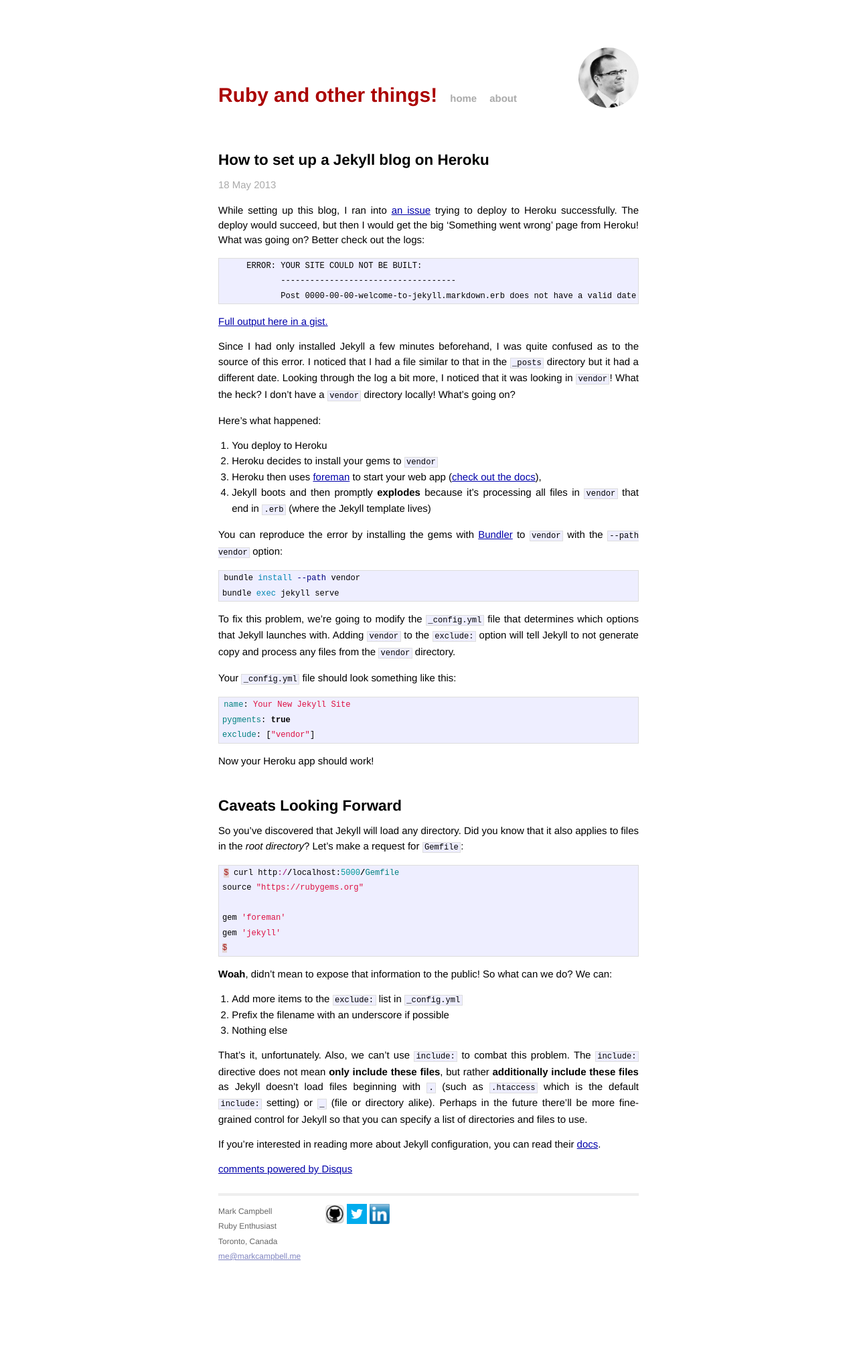
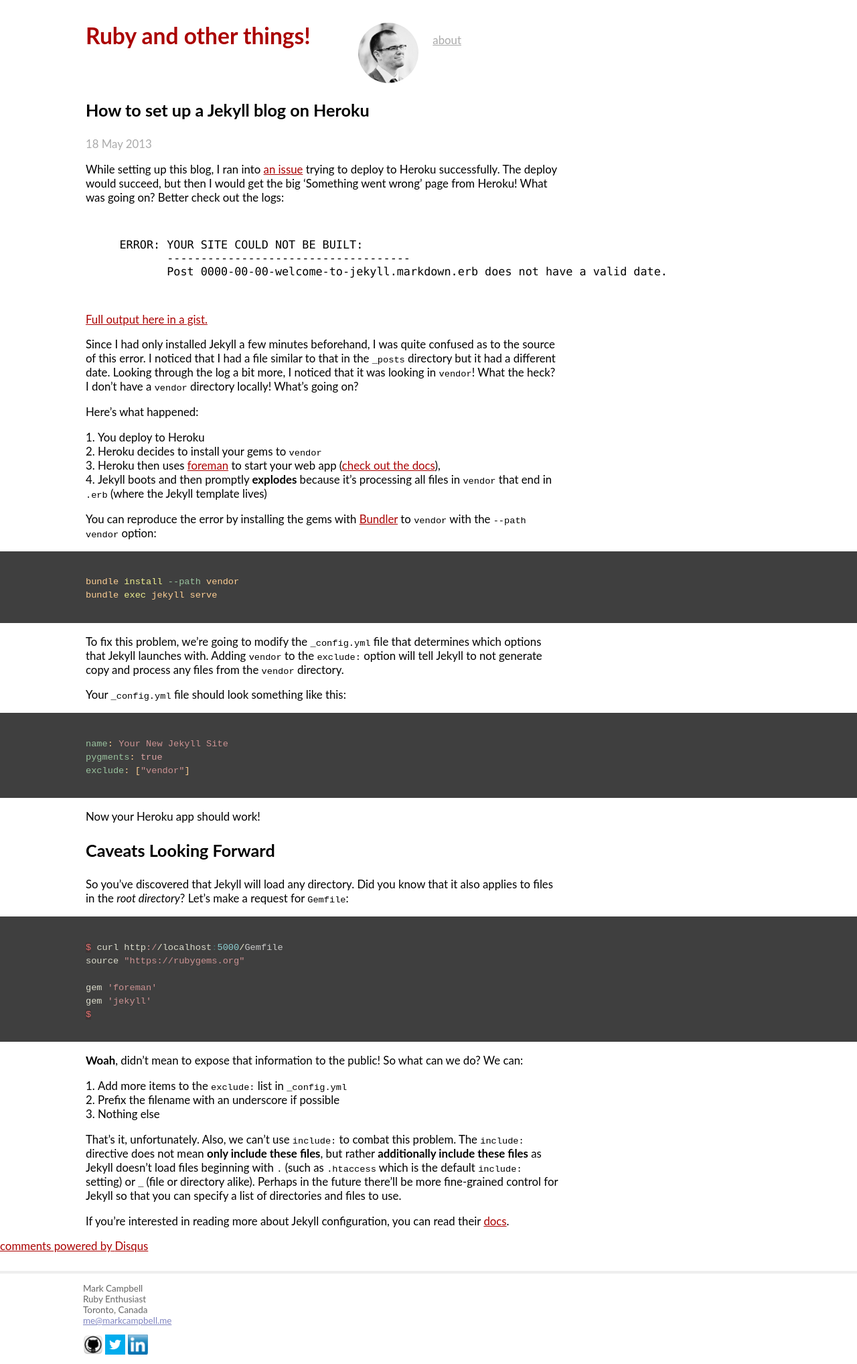
Before and after one commit to Nitrodist/markcampbell.me, a Jekyll site: the page built from _posts/2013-05-18-how-to-set-up-jekyll-on-heroku.markdown, in a window 1280 px wide. Shown: the whole page at 67% size. Built offline with Jekyll 4.4.1, drawn with Linux system fonts in a browser that asks for light colours; comment, search, counter and statistics services are not loaded; before the commit the page ends 1954 px from its top, so only the background shows below that.

Commit message:
Update css to make the site look pretty

```diff
--- a/_layouts/default.html
+++ b/_layouts/default.html
@@ -19,12 +19,10 @@
 
         <div class="container">
           <div class="site">
-            <div class="header">
-              <h1 class="title"><a href="/">{{ site.name }}</a></h1>
-              <a class="extra" href="/">home</a>
-              <a class="extra" href="/about.html">about</a>
-              <div class="circular headshot"></div>
-            </div>
+
+            <h1 class="title"><a href="/">{{ site.name }}</a></h1>
+            <a href="/"><div class="circular headshot"></div></a>
+            <a class="extra" href="/about.html">about</a>
 
                 {{ content }}
 
--- a/_layouts/resume.html
+++ b/_layouts/resume.html
@@ -5,12 +5,6 @@
         <meta http-equiv="X-UA-Compatible" content="IE=edge,chrome=1">
         <title>{{ page.title }}</title>
         <meta name="viewport" content="width=600">
-
-        <!-- syntax highlighting CSS -->
-        <link rel="stylesheet" href="/css/syntax.css">
-
-        <!-- Custom CSS -->
-        <link rel="stylesheet" href="/css/main.css">
 
         <!-- Resume CSS -->
         <link rel="stylesheet" href="/css/resume.css">
--- a/css/main.css
+++ b/css/main.css
@@ -14,48 +14,36 @@
 
 body {
   background-color: #FFF;
-  font: 13.34px Helvetica, Arial, sans-serif;
-  font-size: small;
-  text-align: center;
+  font: 105% "Lato", "Helvetica Neue", Helvetica, Arial, sans-serif;
 }
 
-h1, h2, h3, h4, h5, h6 {
-  margin-top: 2em;
+h1, h2, h3, h4, h5, h6, p, ul, ol, pre {
+  margin: 1em 2em 1em 10%;
 }
 
-ul {
-  margin-top: 1em;
+p, ul, ol {
+  width: 42em;
 }
 
-h1 { margin-bottom: 1em; }
-p { margin: 1em 0; }
-
-a         { color: #00a; }
+a         { color: #A00; }
 a:hover   { color: #000; }
-a:visited { color: #a0a; }
+a:visited { color: #006D94; }
 
 table {
   font-size: inherit;
-  font: 100%;
 }
 
-/*****************************************************************************/
-/*
-/* Home
-/*
-/*****************************************************************************/
-ul.posts {
-  list-style-type: none;
-  margin-bottom: 2em;
+table.posts {
+  margin-left: 10%;
 }
 
-ul.posts li {
-  line-height: 1.75em;
+.posts-index-row > td {
+  padding-bottom: 0.5em;
 }
 
-ul.posts span {
+.posts-index-date {
   color: #aaa;
-  font-family: Monaco, "Courier New", monospace;
+  text-transform: uppercase;
   font-size: 80%;
 }
 
@@ -65,49 +53,34 @@
 /*
 /*****************************************************************************/
 
-.container {
-  padding: 2em;
+h1.title {
+  margin-top: 2em;
+  display: inline;
 }
 
-.site {
-  font-size: 115%;
-  text-align: justify;
-  max-width: 42em;
-  margin: 3em auto 2em;
-  line-height: 1.5em;
-}
-
-.site .header a {
-  font-weight: bold;
+h1.title a {
+  color: #a00;
   text-decoration: none;
 }
 
-.site .header h1.title {
-  display: inline-block;
-}
-
-.site .header h1.title a {
-  color: #a00;
-}
-
-.site .header h1.title a:hover {
+h1.title a:hover {
   color: #000;
 }
 
-.site .header a.extra {
+a.extra {
   color: #aaa;
   margin-left: 1em;
 }
 
-.site .header a.extra:hover {
+a.extra:hover {
   color: #000;
 }
 
-.site .meta {
+.meta {
   color: #aaa;
 }
 
-.site .footer {
+.footer {
   font-size: 80%;
   color: #666;
   border-top: 4px solid #eee;
@@ -115,23 +88,12 @@
   overflow: hidden;
 }
 
-.site .footer .contact {
-  float: left;
+.footer .contact {
   margin-right: 3em;
 }
 
-.site .footer .contact a {
+.footer .contact a {
   color: #8085C1;
-}
-
-.site .footer .rss {
-  margin-top: 1.1em;
-  margin-right: -.2em;
-  float: right;
-}
-
-.site .footer .rss img {
-  border: 0;
 }
 
 .circular {
@@ -143,9 +105,11 @@
 }
 
 .headshot {
+  margin-top: 2em;
   background: url(/images/headshot.jpg) no-repeat;
   background-size: 100% 100%;
-  float: right;
+  display: inline-block;
+  vertical-align: middle;
 }
 
 .contact_image {
@@ -154,41 +118,35 @@
   height: 30px;
 }
 
+#disqus_thread {
+  margin-left: 10%;
+  margin-right: 10%;
+}
+
 /*****************************************************************************/
 /*
 /* Posts
 /*
 /*****************************************************************************/
 
-/* standard */
-#post pre {
-  border: 1px solid #ddd;
-  background-color: #eef;
-  padding: 0 .4em;
-  overflow-x: auto;
+#post * {
+  padding: inherit 2em;
+}
+
+#post .highlight {
+  background-color:#3f3f3f;
 }
 
 #post ul, #post ol {
-  margin-left: 1.35em;
+  list-style-position: inside;
 }
 
-#post code {
-  border: 1px solid #ddd;
-  background-color: #eef;
-  padding: 0 .2em;
+#post pre {
+  font-family: Consolas, "Andale Mono WT", "Andale Mono", "Lucida Console", "Lucida Sans Typewriter", "DejaVu Sans Mono", "Bitstream Vera Sans Mono", "Liberation Mono", "Nimbus Mono L", Monaco, "Courier New", Courier, monospace;
+  width: 100%;
+  margin: 0 0 0 10%;
+  padding-left: 0;
+  padding-top: 2em;
+  padding-bottom: 2em;
+  overflow-x: auto;
 }
-
-#post pre code {
-  border: none;
-}
-
-/* terminal */
-#post pre.terminal {
-  border: 1px solid #000;
-  background-color: #333;
-  color: #FFF;
-}
-
-#post pre.terminal code {
-  background-color: #333;
-}
--- a/css/syntax.css
+++ b/css/syntax.css
@@ -1,60 +1,71 @@
-.highlight  { background: #ffffff; overflow: auto; }
-.highlight .c { color: #999988; font-style: italic } /* Comment */
-.highlight .err { color: #a61717; background-color: #e3d2d2 } /* Error */
-.highlight .k { font-weight: bold } /* Keyword */
-.highlight .o { font-weight: bold } /* Operator */
-.highlight .cm { color: #999988; font-style: italic } /* Comment.Multiline */
-.highlight .cp { color: #999999; font-weight: bold } /* Comment.Preproc */
-.highlight .c1 { color: #999988; font-style: italic } /* Comment.Single */
-.highlight .cs { color: #999999; font-weight: bold; font-style: italic } /* Comment.Special */
-.highlight .gd { color: #000000; background-color: #ffdddd } /* Generic.Deleted */
-.highlight .gd .x { color: #000000; background-color: #ffaaaa } /* Generic.Deleted.Specific */
-.highlight .ge { font-style: italic } /* Generic.Emph */
-.highlight .gr { color: #aa0000 } /* Generic.Error */
-.highlight .gh { color: #999999 } /* Generic.Heading */
-.highlight .gi { color: #000000; background-color: #ddffdd } /* Generic.Inserted */
-.highlight .gi .x { color: #000000; background-color: #aaffaa } /* Generic.Inserted.Specific */
-.highlight .go { color: #888888 } /* Generic.Output */
-.highlight .gp { color: #555555 } /* Generic.Prompt */
-.highlight .gs { font-weight: bold } /* Generic.Strong */
-.highlight .gu { color: #aaaaaa } /* Generic.Subheading */
-.highlight .gt { color: #aa0000 } /* Generic.Traceback */
-.highlight .kc { font-weight: bold } /* Keyword.Constant */
-.highlight .kd { font-weight: bold } /* Keyword.Declaration */
-.highlight .kp { font-weight: bold } /* Keyword.Pseudo */
-.highlight .kr { font-weight: bold } /* Keyword.Reserved */
-.highlight .kt { color: #445588; font-weight: bold } /* Keyword.Type */
-.highlight .m { color: #009999 } /* Literal.Number */
-.highlight .s { color: #d14 } /* Literal.String */
-.highlight .na { color: #008080 } /* Name.Attribute */
-.highlight .nb { color: #0086B3 } /* Name.Builtin */
-.highlight .nc { color: #445588; font-weight: bold } /* Name.Class */
-.highlight .no { color: #008080 } /* Name.Constant */
-.highlight .ni { color: #800080 } /* Name.Entity */
-.highlight .ne { color: #990000; font-weight: bold } /* Name.Exception */
-.highlight .nf { color: #990000; font-weight: bold } /* Name.Function */
-.highlight .nn { color: #555555 } /* Name.Namespace */
-.highlight .nt { color: #000080 } /* Name.Tag */
-.highlight .nv { color: #008080 } /* Name.Variable */
-.highlight .ow { font-weight: bold } /* Operator.Word */
-.highlight .w { color: #bbbbbb } /* Text.Whitespace */
-.highlight .mf { color: #009999 } /* Literal.Number.Float */
-.highlight .mh { color: #009999 } /* Literal.Number.Hex */
-.highlight .mi { color: #009999 } /* Literal.Number.Integer */
-.highlight .mo { color: #009999 } /* Literal.Number.Oct */
-.highlight .sb { color: #d14 } /* Literal.String.Backtick */
-.highlight .sc { color: #d14 } /* Literal.String.Char */
-.highlight .sd { color: #d14 } /* Literal.String.Doc */
-.highlight .s2 { color: #d14 } /* Literal.String.Double */
-.highlight .se { color: #d14 } /* Literal.String.Escape */
-.highlight .sh { color: #d14 } /* Literal.String.Heredoc */
-.highlight .si { color: #d14 } /* Literal.String.Interpol */
-.highlight .sx { color: #d14 } /* Literal.String.Other */
-.highlight .sr { color: #009926 } /* Literal.String.Regex */
-.highlight .s1 { color: #d14 } /* Literal.String.Single */
-.highlight .ss { color: #990073 } /* Literal.String.Symbol */
-.highlight .bp { color: #999999 } /* Name.Builtin.Pseudo */
-.highlight .vc { color: #008080 } /* Name.Variable.Class */
-.highlight .vg { color: #008080 } /* Name.Variable.Global */
-.highlight .vi { color: #008080 } /* Name.Variable.Instance */
-.highlight .il { color: #009999 } /* Literal.Number.Integer.Long */
+
+.highlight code, .highlight pre{color:#fdce93;background-color:#3f3f3f}
+.highlight .hll{background-color:#222}
+.highlight .c{color:#7f9f7f}
+.highlight .err{color:#e37170;background-color:#3d3535}
+.highlight .g{color:#7f9f7f}
+.highlight .k{color:#f0dfaf}
+.highlight .l{color:#ccc}
+.highlight .n{color:#dcdccc}
+.highlight .o{color:#f0efd0}
+.highlight .x{color:#ccc}
+.highlight .p{color:#41706f}
+.highlight .cm{color:#7f9f7f}
+.highlight .cp{color:#7f9f7f}
+.highlight .c1{color:#7f9f7f}
+.highlight .cs{color:#cd0000;font-weight:bold}
+.highlight .gd{color:#cd0000}
+.highlight .ge{color:#ccc;font-style:italic}
+.highlight .gr{color:red}
+.highlight .gh{color:#dcdccc;font-weight:bold}
+.highlight .gi{color:#00cd00}
+.highlight .go{color:gray}
+.highlight .gp{color:#dcdccc;font-weight:bold}
+.highlight .gs{color:#ccc;font-weight:bold}
+.highlight .gu{color:purple;font-weight:bold}
+.highlight .gt{color:#0040D0}
+.highlight .kc{color:#dca3a3}
+.highlight .kd{color:#ffff86}
+.highlight .kn{color:#dfaf8f;font-weight:bold}
+.highlight .kp{color:#cdcf99}
+.highlight .kr{color:#cdcd00}
+.highlight .kt{color:#00cd00}
+.highlight .ld{color:#cc9393}
+.highlight .m{color:#8cd0d3}
+.highlight .s{color:#cc9393}
+.highlight .na{color:#9ac39f}
+.highlight .nb{color:#efef8f}
+.highlight .nc{color:#efef8f}
+.highlight .no{color:#ccc}
+.highlight .nd{color:#ccc}
+.highlight .ni{color:#c28182}
+.highlight .ne{color:#c3bf9f;font-weight:bold}
+.highlight .nf{color:#efef8f}
+.highlight .nl{color:#ccc}
+.highlight .nn{color:#8fbede}
+.highlight .nx{color:#ccc}
+.highlight .py{color:#ccc}
+.highlight .nt{color:#9ac39f}
+.highlight .nv{color:#dcdccc}
+.highlight .ow{color:#f0efd0}
+.highlight .w{color:#ccc}
+.highlight .mf{color:#8cd0d3}
+.highlight .mh{color:#8cd0d3}
+.highlight .mi{color:#8cd0d3}
+.highlight .mo{color:#8cd0d3}
+.highlight .sb{color:#cc9393}
+.highlight .sc{color:#cc9393}
+.highlight .sd{color:#cc9393}
+.highlight .s2{color:#cc9393}
+.highlight .se{color:#cc9393}
+.highlight .sh{color:#cc9393}
+.highlight .si{color:#cc9393}
+.highlight .sx{color:#cc9393}
+.highlight .sr{color:#cc9393}
+.highlight .s1{color:#cc9393}
+.highlight .ss{color:#cc9393}
+.highlight .bp{color:#efef8f}
+.highlight .vc{color:#efef8f}
+.highlight .vg{color:#dcdccc}
+.highlight .vi{color:#ffffc7}
+.highlight .il{color:#8cd0d3}
```
Also changed, not shown: css/resume.css (+184 -0 lines), index.html (+13 -15 lines).
